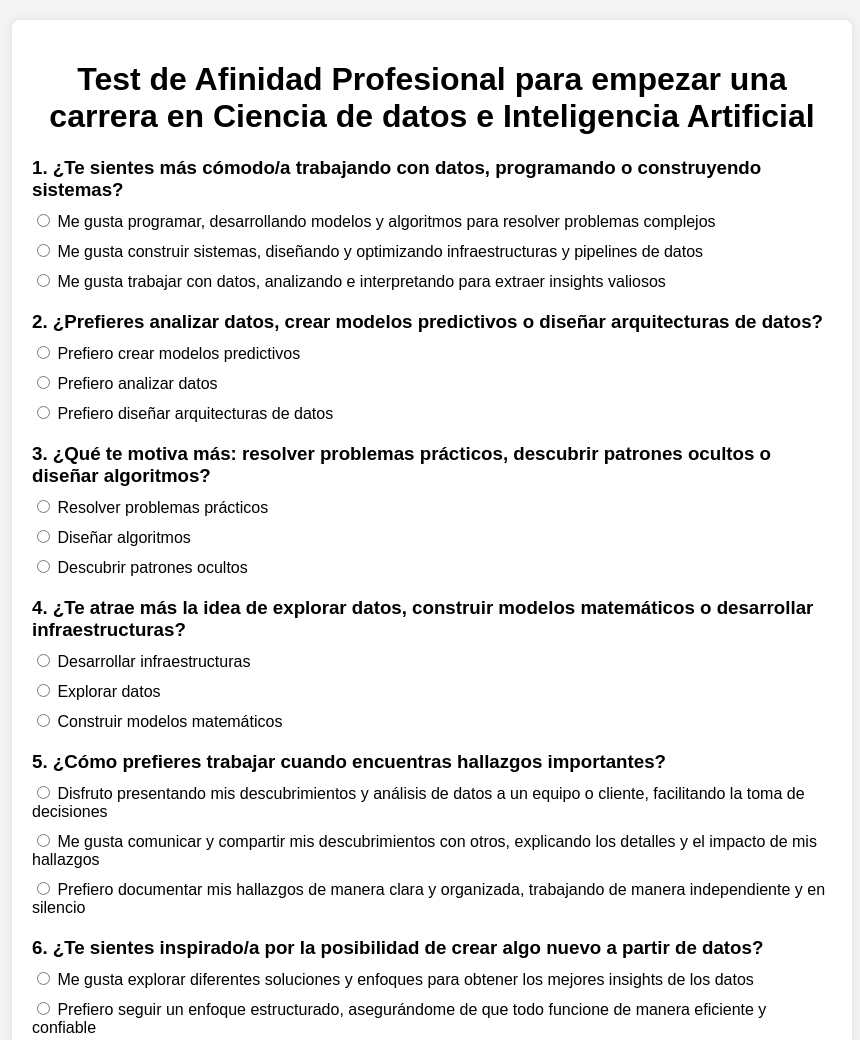
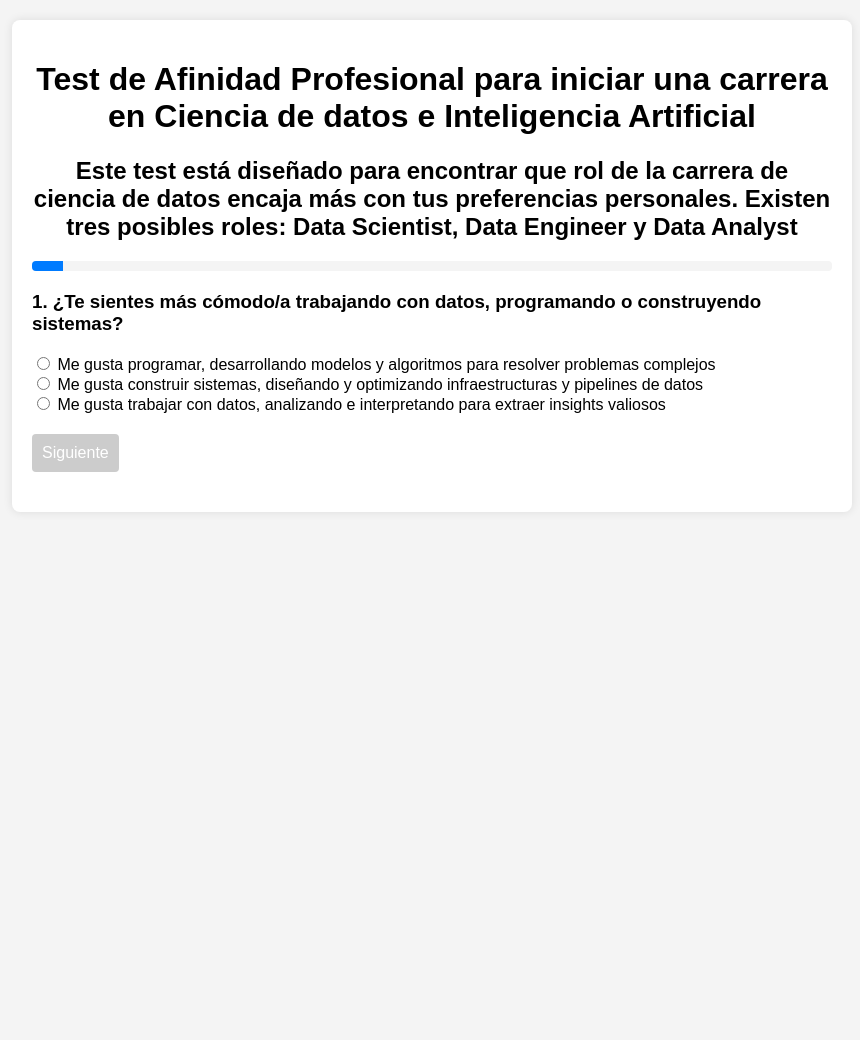
Before and after one commit to GuillermoBaldan/dataScienceRolTest, a plain HTML site: page index.html in a window 1280 px wide. Shown: the top 1040 px of the page, without its empty margins (208-1068 px from the left). After the commit the page ends 800 px from the top, so only its background shows below. Drawn offline with Linux system fonts and the light colour scheme.

Commit message:
version 2

```diff
--- a/JS/index.js
+++ b/JS/index.js
@@ -2,7 +2,19 @@ document.addEventListener('DOMContentLoaded', () => {
     const form = document.getElementById('testForm');
     const questionsContainer = document.getElementById('questionsContainer');
     const resultContainer = document.getElementById('result');
+    const prevButton = document.getElementById('prevButton');
+    const nextButton = document.getElementById('nextButton');
     const submitButton = document.getElementById('submitButton');
+    const progressBar = document.createElement('div');
+    const progress = document.createElement('div');
+
+    progressBar.className = 'progress-bar';
+    progress.className = 'progress';
+    progressBar.appendChild(progress);
+    questionsContainer.parentNode.insertBefore(progressBar, questionsContainer);
+
+    let currentQuestionIndex = 0;
+    let questions;
 
     // Función para randomizar un array
     function shuffle(array) {
@@ -14,10 +26,12 @@ document.addEventListener('DOMContentLoaded', () => {
 
     fetch('./DATA/data.json')
         .then(response => response.json())
-        .then(questions => {
+        .then(data => {
+            questions = data;
             questions.forEach((question, index) => {
                 const questionDiv = document.createElement('div');
                 questionDiv.className = 'question';
+                if (index === 0) questionDiv.classList.add('active');
                 questionDiv.innerHTML = `<h3>${index + 1}. ${question.pregunta}</h3>`;
 
                 // Randomizar respuestas
@@ -37,11 +51,68 @@ document.addEventListener('DOMContentLoaded', () => {
 
                 questionsContainer.appendChild(questionDiv);
             });
+
+            // Desactivar el botón "Siguiente" hasta que se seleccione una opción
+            const firstQuestionInputs = document.querySelectorAll(`input[name="question0"]`);
+            firstQuestionInputs.forEach(input => {
+                input.addEventListener('change', () => {
+                    nextButton.disabled = false;
+                });
+            });
+
+            // Actualizar la barra de progreso
+            updateProgressBar();
         })
         .catch(error => {
             console.error('Error fetching questions:', error);
             questionsContainer.innerHTML = '<p>Hubo un error cargando las preguntas. Por favor, intenta de nuevo más tarde.</p>';
         });
+
+    function showQuestion(index) {
+        const questions = document.querySelectorAll('.question');
+        questions.forEach((question, i) => {
+            if (i === index) {
+                question.classList.add('active');
+            } else {
+                question.classList.remove('active');
+            }
+        });
+
+        prevButton.style.display = index === 0 ? 'none' : 'inline-block';
+        nextButton.style.display = index === questions.length - 1 ? 'none' : 'inline-block';
+        submitButton.style.display = index === questions.length - 1 ? 'inline-block' : 'none';
+
+        // Desactivar el botón "Siguiente" hasta que se seleccione una opción
+        const currentQuestionInputs = document.querySelectorAll(`input[name="question${index}"]`);
+        nextButton.disabled = true;
+        currentQuestionInputs.forEach(input => {
+            input.addEventListener('change', () => {
+                nextButton.disabled = false;
+            });
+        });
+
+        // Actualizar la barra de progreso
+        updateProgressBar();
+    }
+
+    function updateProgressBar() {
+        const progressPercentage = ((currentQuestionIndex + 1) / questions.length) * 100;
+        progress.style.width = `${progressPercentage}%`;
+    }
+
+    prevButton.addEventListener('click', () => {
+        if (currentQuestionIndex > 0) {
+            currentQuestionIndex--;
+            showQuestion(currentQuestionIndex);
+        }
+    });
+
+    nextButton.addEventListener('click', () => {
+        if (currentQuestionIndex < questions.length - 1) {
+            currentQuestionIndex++;
+            showQuestion(currentQuestionIndex);
+        }
+    });
 
     submitButton.addEventListener('click', () => {
         const formData = new FormData(form);
@@ -63,4 +134,6 @@ document.addEventListener('DOMContentLoaded', () => {
 
         resultContainer.innerHTML = result;
     });
+
+    showQuestion(currentQuestionIndex);
 });
--- a/index.html
+++ b/index.html
@@ -8,13 +8,18 @@
 </head>
 <body>
     <div class="container">
-        <h1>Test de Afinidad Profesional para empezar una carrera en Ciencia de datos e Inteligencia Artificial</h1>
+        <h1>Test de Afinidad Profesional para iniciar una carrera en Ciencia de datos e Inteligencia Artificial</h1>
+        <h2>Este test está diseñado para encontrar que rol de la carrera de ciencia de datos encaja más con tus preferencias personales. Existen tres posibles roles: Data Scientist, Data Engineer y Data Analyst</h2>
         <form id="testForm">
             <div id="questionsContainer"></div>
-            <button type="button" id="submitButton">Enviar</button>
+            <div class="navigation-buttons">
+                <button type="button" id="prevButton">Anterior</button>
+                <button type="button" id="nextButton">Siguiente</button>
+            </div>
+            <button type="button" id="submitButton" style="display:none;">Enviar</button>
         </form>
         <div id="result"></div>
     </div>
-    <script src="./JS/index.js"></script>
+    <script src="JS/index.js"></script>
 </body>
 </html>
--- a/style/styles.css
+++ b/style/styles.css
@@ -18,21 +18,25 @@ h1 {
     text-align: center;
 }
 
-.question {
-    margin-bottom: 20px;
+h2 {
+    text-align: center;
 }
 
-.question h3 {
-    margin-bottom: 10px;
+.question {
+    display: none;
 }
 
-.answer {
-    margin-bottom: 10px;
+.question.active {
+    display: block;
+}
+
+.navigation-buttons {
+    display: flex;
+    justify-content: space-between;
+    margin-top: 20px;
 }
 
 button {
-    display: block;
-    width: 100%;
     padding: 10px;
     background-color: #007BFF;
     color: white;
@@ -46,8 +50,27 @@ button:hover {
     background-color: #0056b3;
 }
 
+button:disabled {
+    background-color: #cccccc;
+    cursor: not-allowed;
+}
+
 #result {
     margin-top: 20px;
     text-align: center;
     font-size: 18px;
 }
+
+.progress-bar {
+    width: 100%;
+    background-color: #f4f4f4;
+    border-radius: 4px;
+    margin-bottom: 20px;
+    overflow: hidden;
+}
+
+.progress {
+    height: 10px;
+    background-color: #007BFF;
+    width: 0;
+}
```
